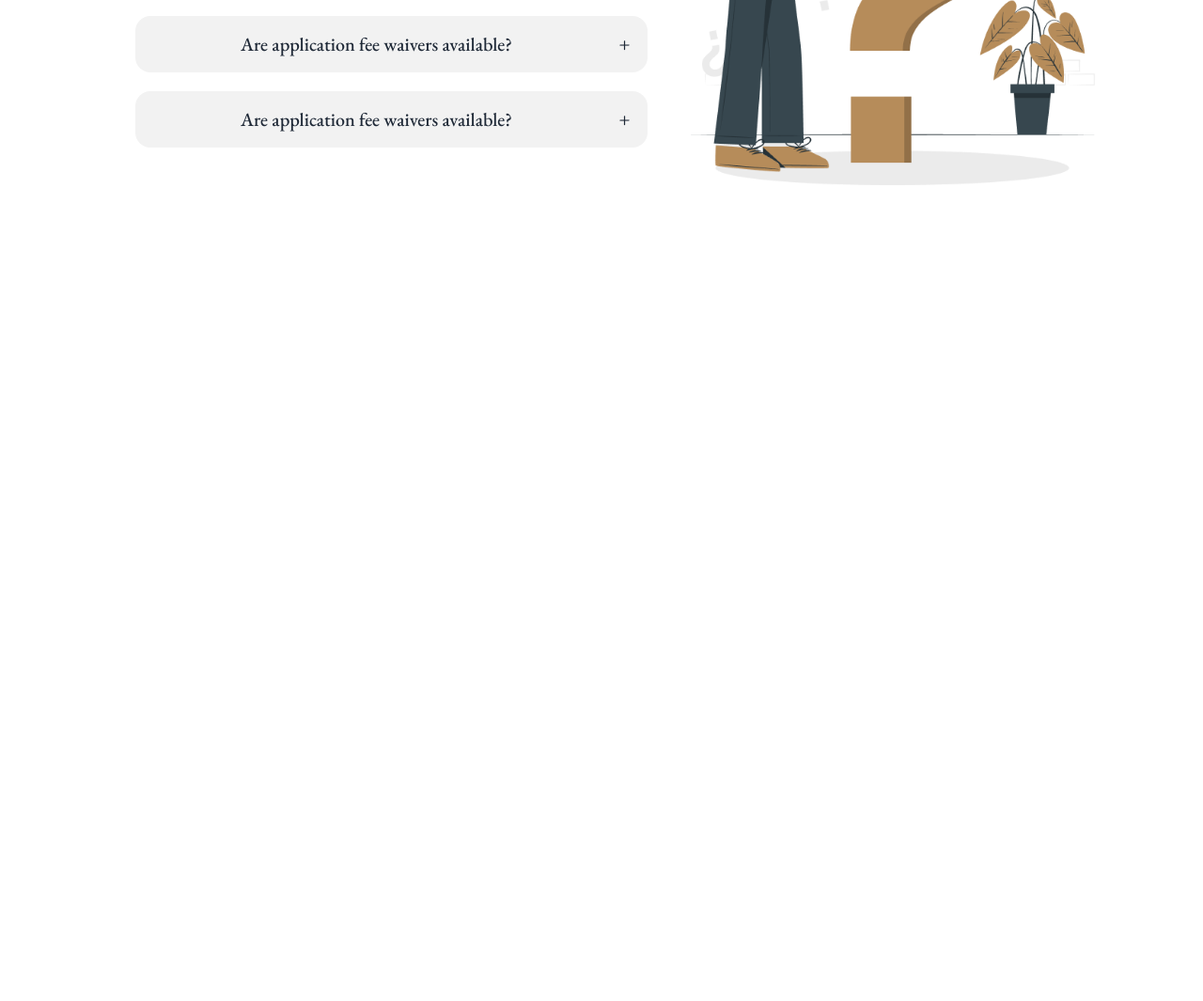
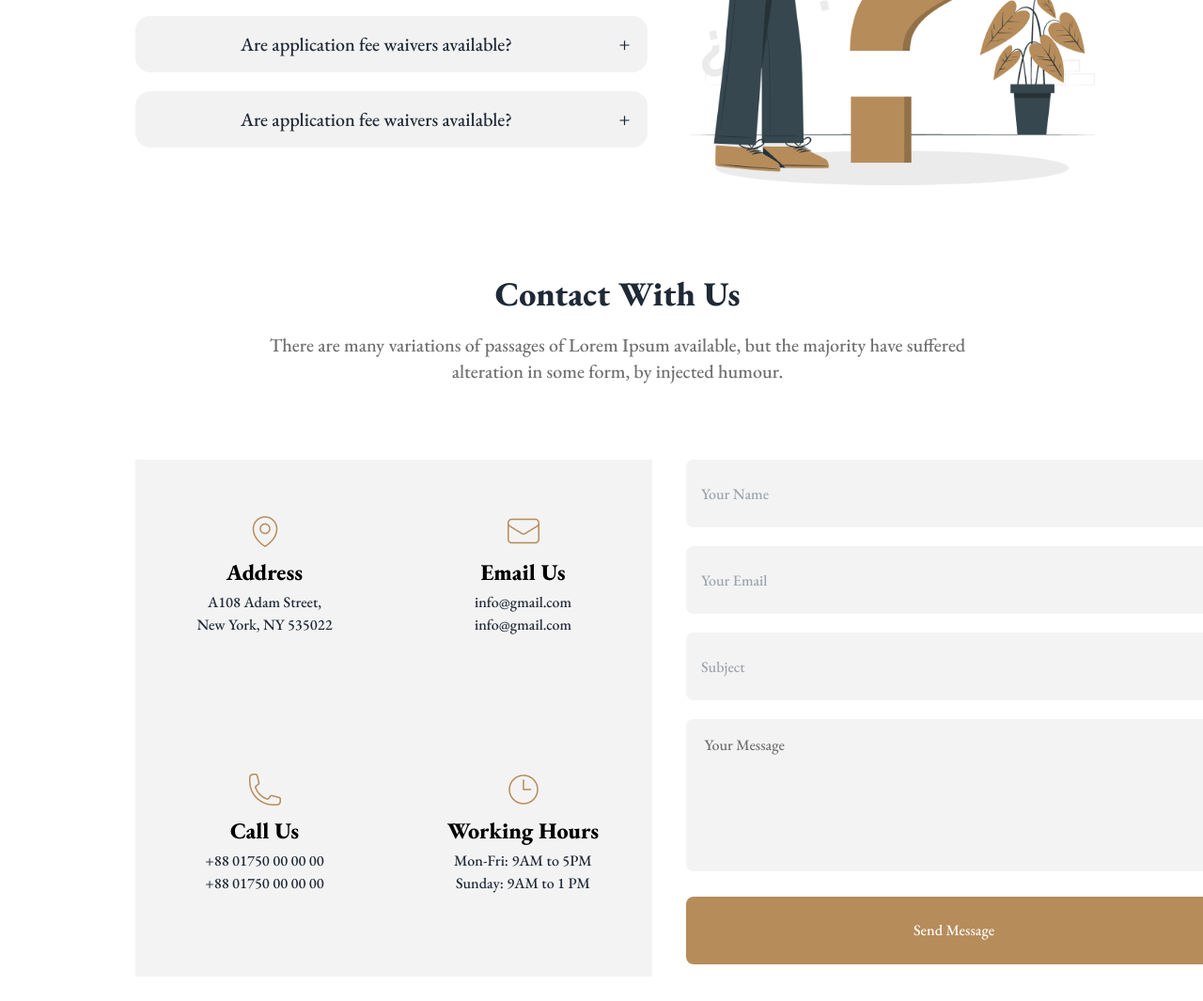
Before and after one commit to khaledsaifulla010/Legal-Solutions-Website-DaisyUI, a plain HTML site: page index.html in a window 1280 px wide. Shown: the part 3067-4132 px from the top of the page at 94% size. Before the commit the page ends 3360 px from the top, so only its background shows below. Drawn offline with nearby package versions, Linux system fonts and the light colour scheme.

Commit message:
contact us section added

```diff
--- a/index.html
+++ b/index.html
@@ -205,8 +205,7 @@
 
             <!-- Carousel -->
             <div>
-                <div class="hero lg:p-28 p-24  "
-            style="background-image: url('images/banner.png');">
+                <div class="hero lg:p-28 p-24  " style="background-image: url('images/banner.png');">
                     <div class="hero-overlay"></div>
                     <div class="hero-content text-center text-neutral-content">
                         <div class="max-w-md">
@@ -215,7 +214,10 @@
                             </div>
                             <h4 class="text-white text-2xl font-bold mb-3">Awlad Hossain</h4>
                             <p class="text-xl font-bold">UIX Designer</p>
-                    <p class="mt-7 font-medium">Contrary to popular belief, Lorem Ipsum is not simply random text. It has roots in a piece of classical Latin literature from 45 BC, making it over 2000 years old. Richard McClintock, a Latin professor at Hampden-Sydney College in Virginia, looked up one of the more obscure Latin words, consectetur.</p>
+                            <p class="mt-7 font-medium">Contrary to popular belief, Lorem Ipsum is not simply random
+                                text. It has roots in a piece of classical Latin literature from 45 BC, making it over
+                                2000 years old. Richard McClintock, a Latin professor at Hampden-Sydney College in
+                                Virginia, looked up one of the more obscure Latin words, consectetur.</p>
                         </div>
                     </div>
                 </div>
@@ -225,7 +227,8 @@
         <!-- FAQ -->
         <section class="text-center w-[1170px] lg:pl-36 my-24 ">
             <h2 class="mb-5 text-4xl font-extrabold">Frequently Asked Any Questions</h2>
-            <p class="text-xl mb-10 max-w-3xl mx-auto text-primary-color lg:mb-20">There are many variations of passages of Lorem Ipsum available, but the majority have suffered alteration in some form, by injected humour.
+            <p class="text-xl mb-10 max-w-3xl mx-auto text-primary-color lg:mb-20">There are many variations of passages
+                of Lorem Ipsum available, but the majority have suffered alteration in some form, by injected humour.
             </p>
 
             <!-- Accordion -->
@@ -237,7 +240,8 @@
                             Are application fee waivers available?
                         </div>
                         <div class="collapse-content">
-                          <p>There are many variations of passages of Lorem Ipsum available, but the majority have suffered alteration in some form, by injected humour, . </p>
+                            <p>There are many variations of passages of Lorem Ipsum available, but the majority have
+                                suffered alteration in some form, by injected humour, . </p>
                         </div>
                     </div>
                     <div class="collapse collapse-plus bg-base-200 mb-5">
@@ -246,7 +250,8 @@
                             Are application fee waivers available?
                         </div>
                         <div class="collapse-content">
-                          <p>There are many variations of passages of Lorem Ipsum available, but the majority have suffered alteration in some form, by injected humour, . </p>
+                            <p>There are many variations of passages of Lorem Ipsum available, but the majority have
+                                suffered alteration in some form, by injected humour, . </p>
                         </div>
                     </div>
                     <div class="collapse collapse-plus bg-base-200 mb-5">
@@ -255,7 +260,8 @@
                             Are application fee waivers available?
                         </div>
                         <div class="collapse-content">
-                          <p>There are many variations of passages of Lorem Ipsum available, but the majority have suffered alteration in some form, by injected humour, . </p>
+                            <p>There are many variations of passages of Lorem Ipsum available, but the majority have
+                                suffered alteration in some form, by injected humour, . </p>
                         </div>
                     </div>
                     <div class="collapse collapse-plus bg-base-200">
@@ -264,7 +270,8 @@
                             Are application fee waivers available?
                         </div>
                         <div class="collapse-content">
-                          <p>There are many variations of passages of Lorem Ipsum available, but the majority have suffered alteration in some form, by injected humour, . </p>
+                            <p>There are many variations of passages of Lorem Ipsum available, but the majority have
+                                suffered alteration in some form, by injected humour, . </p>
                         </div>
                     </div>
                 </div>
@@ -274,6 +281,90 @@
             </div>
         </section>
 
+        <!-- Contact US  -->
+        <section class="text-center w-[1170px] lg:pl-36 my-24 ">
+            <h2 class="mb-5 text-4xl font-extrabold">Contact With Us</h2>
+            <p class="text-xl mb-10 max-w-3xl mx-auto text-primary-color lg:mb-20">There are many variations of passages
+                of Lorem Ipsum available, but the majority have suffered alteration in some form, by injected humour.
+            </p>
+            <!-- contact info -->
+            <div class="flex flex-row lg:flex-row lg:gap-x-9 ">
+                <!-- Make rounded box -->
+                <div class="flex flex-row lg:flex-row gap-y-3 lg:pl-0 pl-4 ">
+                    <div>
+                        <!-- Address -->
+                    <div>
+                        <div class="h-[275px] bg-[#F3F3F3] w-[275px] pt-14">
+                            <div class="flex justify-center mb-2">
+                                <img src="images/location.png" alt="">
+                            </div>
+                            <h5 class="text-black font-extrabold text-2xl mb-1">Address</h5>
+                            <p>A108 Adam Street,<br>
+                                New York, NY 535022</p>
+                        </div>
+                    </div>
+                    <!-- Call us-->
+                    <div>
+                        <div class="h-[275px] bg-[#F3F3F3] w-[275px] pt-14">
+                            <div class="flex justify-center mb-2">
+                                <img src="images/call.png" alt="">
+                            </div>
+                            <h5 class="text-black font-extrabold text-2xl mb-1">Call Us</h5>
+                            <p>+88 01750 00 00 00 <br>
+                                +88 01750 00 00 00</p>
+                        </div>
+                    </div>
+                    </div>
+                    <div>
+                        <!-- Email us -->
+                    <div>
+                        <div class="h-[275px] bg-[#F3F3F3] w-[275px] pt-14">
+                            <div class="flex justify-center mb-2">
+                                <img src="images/email.png" alt="">
+                            </div>
+                            <h5 class="text-black font-extrabold text-2xl mb-1">Email Us</h5>
+                            <p>info@gmail.com <br>
+                                info@gmail.com</p>
+                        </div>
+                    </div>
+                    <!-- Working hours -->
+                    <div>
+                        <div class="h-[275px]  bg-[#F3F3F3] w-[275px] pt-14">
+                            <div class="flex justify-center mb-2">
+                                <img src="images/time.png" alt="">
+                            </div>
+                            <h5 class="text-black font-extrabold text-2xl mb-1">Working Hours</h5>
+                            <p>Mon-Fri: 9AM to 5PM <br>
+                                Sunday: 9AM to 1 PM</p>
+                        </div>
+                    </div>
+                    </div>
+                </div>
+
+                <!-- form -->
+                <div >
+                    <!-- input section 1 -->
+                    <input class="bg-[#F3F3F3] rounded-lg mb-5 w-[570px] h-[72px] p-4" type="text" placeholder="Your Name">
+                    <!-- input section 2 -->
+                    <input class="bg-[#F3F3F3] rounded-lg mb-5 w-[570px] h-[72px] p-4" type="email" name="email" id="email"
+                        placeholder="Your Email">
+
+                    <!-- input section 3 -->
+                    <input class="bg-[#F3F3F3] rounded-lg mb-5 w-[570px] h-[72px] p-4" type="text" placeholder="Subject">
+
+                    <!-- Textarea -->
+                    <div>
+                        <textarea class="bg-[#F3F3F3] rounded-lg w-[570px] h-[162px] text-primary-color mb-5 p-4" name="" id=""
+                            cols="30" rows="10"> Your Message</textarea>
+                    </div>
+                    <!-- Message button -->
+                    <div>
+                        <button class="bg-btn-color w-[570px]
+                        h-[72px] text-white rounded-lg ">Send Message</button>
+                    </div>
+                </div>
+            </div>
+        </section>
     </main>
 
 </body>
```
Lines whose indentation alone changed are shown as unchanged.
